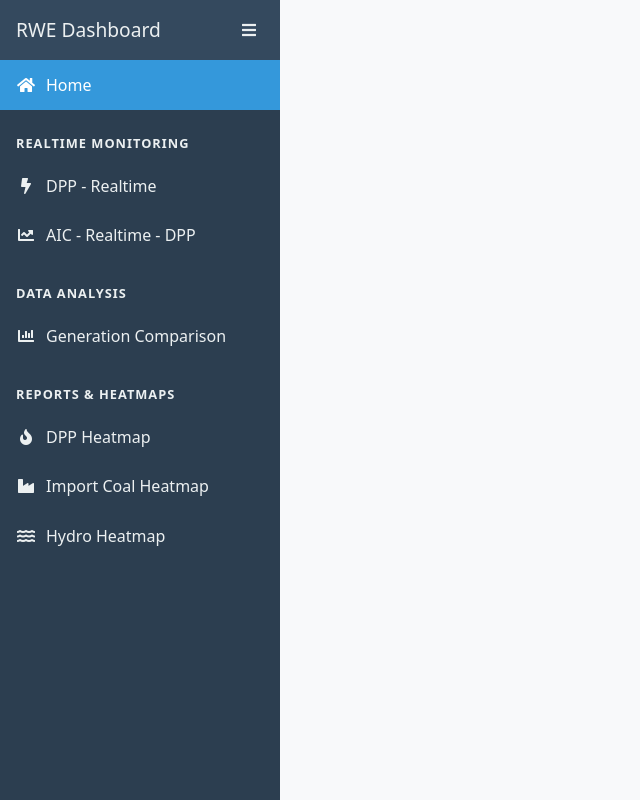
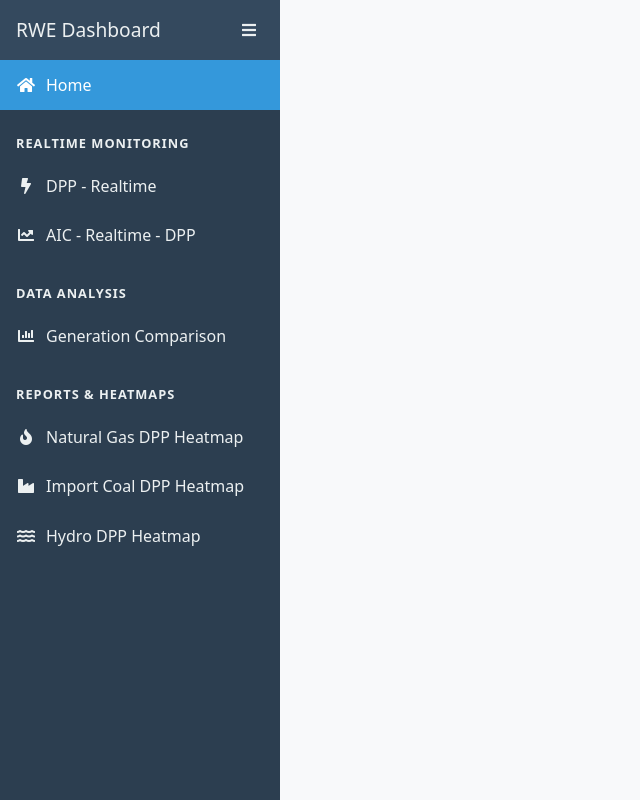
Before and after one commit to Cgtycolak/rwe-deployment, a Flask app: template app/templates/base.html in a window 1280 px wide. Shown: the whole page, without its empty margins (0-640 px from the left). Run offline with Flask 2, Linux system fonts and the light colour scheme; the template is opened without the code that fills it, so the values that code supplies are empty; some libraries are stand-ins or nearby versions.

Commit message:
Change page names

```diff
--- a/app/static/js/modules/importCoalHeatmap.js
+++ b/app/static/js/modules/importCoalHeatmap.js
@@ -103,6 +103,7 @@ export const importCoalHeatmap = {
 
             // Function to determine text color based on background value
             const getTextColor = (value) => {
+                if (version === 'difference' && value === 0) return 'black';
                 const threshold = 0.3;
                 const normalizedValue = (value - minValue) / (maxValue - minValue);
                 return normalizedValue > threshold ? 'black' : 'white';
--- a/app/templates/base.html
+++ b/app/templates/base.html
@@ -351,19 +351,19 @@
         <div class="nav-item">
             <a href="#" class="nav-link" data-section="generation-heatmap">
                 <i class="fas fa-fire"></i>
-                <span>DPP Heatmap</span>
+                <span>Natural Gas DPP Heatmap</span>
             </a>
         </div>
         <div class="nav-item">
             <a href="#" class="nav-link" data-section="import-coal-heatmap">
                 <i class="fas fa-industry"></i>
-                <span>Import Coal Heatmap</span>
+                <span>Import Coal DPP Heatmap</span>
             </a>
         </div>
         <div class="nav-item">
             <a href="#" class="nav-link" data-section="hydro-heatmap">
                 <i class="fas fa-water"></i>
-                <span>Hydro Heatmap</span>
+                <span>Hydro DPP Heatmap</span>
             </a>
         </div>
     </nav>
--- a/app/templates/index.html
+++ b/app/templates/index.html
@@ -1294,17 +1294,17 @@
                 <div id="heatmap_container" class="col-12" style="display: none;">
                     <!-- First Version Heatmap -->
                     <div class="mb-4">
-                        <h5 class="text-center">DPP First Version</h5>
+                        <h5 class="text-center">Natural Gas DPP First Version</h5>
                         <div id="generation_heatmap_first_version"></div>
                     </div>
                     <!-- Current Version Heatmap -->
                     <div class="mb-4">
-                        <h5 class="text-center">DPP Final Version</h5>
+                        <h5 class="text-center">Natural Gas DPP Final Version</h5>
                         <div id="generation_heatmap_current"></div>
                     </div>
                     <!-- Difference Heatmap (Final - First) -->
                     <div class="mb-4">
-                        <h5 class="text-center">DPP Difference (Final - First)</h5>
+                        <h5 class="text-center">Natural Gas DPP Difference (Final - First)</h5>
                         <div id="generation_heatmap_difference"></div>
                     </div>
                     <!-- Realtime Values -->
```
